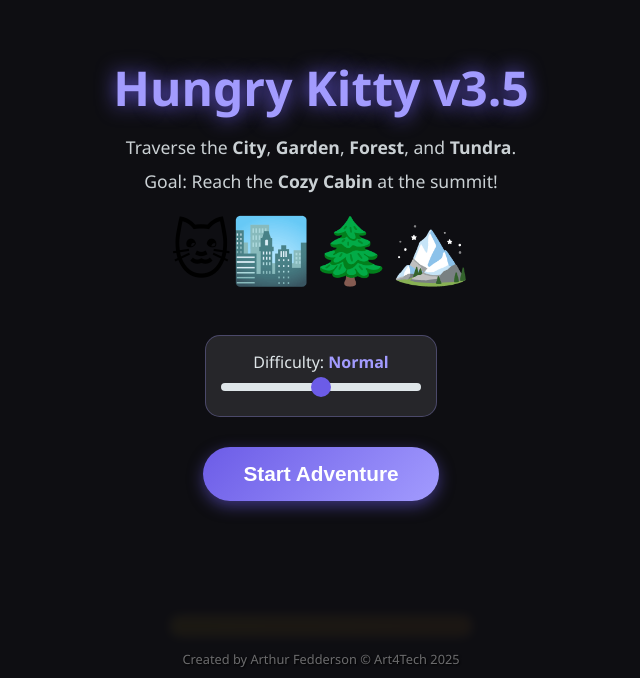
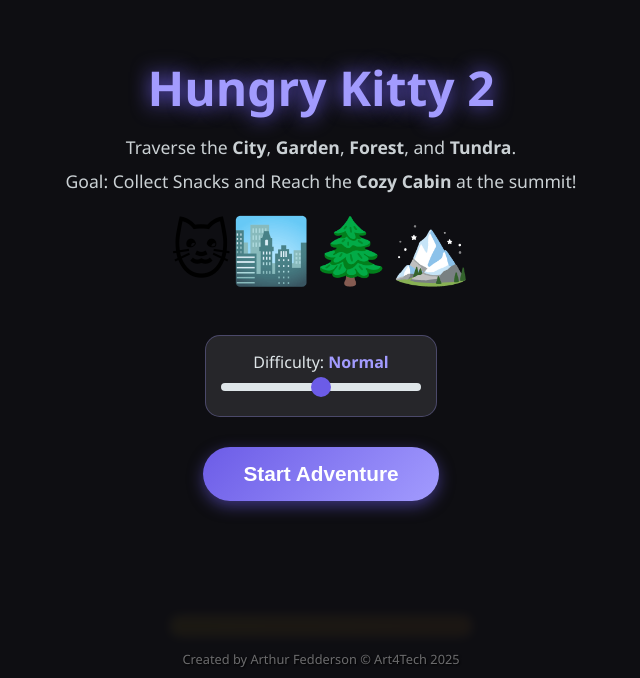
Before and after one commit to Art4Tech/Hungry_Kitty, a plain HTML site: page index.html in a window 1280 px wide. Shown: the part 122-800 px from the top of the page, without its empty margins (319-959 px from the left). Drawn offline with Linux system fonts and the light colour scheme.

Commit message:
Update index.html

```diff
--- a/index.html
+++ b/index.html
@@ -216,9 +216,9 @@
 <body>
 
     <div id="start-screen" class="screen">
-        <h1>Hungry Kitty v3.5</h1>
+        <h1>Hungry Kitty 2</h1>
         <p>Traverse the <b>City</b>, <b>Garden</b>, <b>Forest</b>, and <b>Tundra</b>.</p>
-        <p>Goal: Reach the <b>Cozy Cabin</b> at the summit!</p>
+        <p>Goal: Collect Snacks and Reach the <b>Cozy Cabin</b> at the summit!</p>
         <div class="emoji-art">🐱🏙️🌲🏔️</div>
 
         <div class="slider-container">
```
